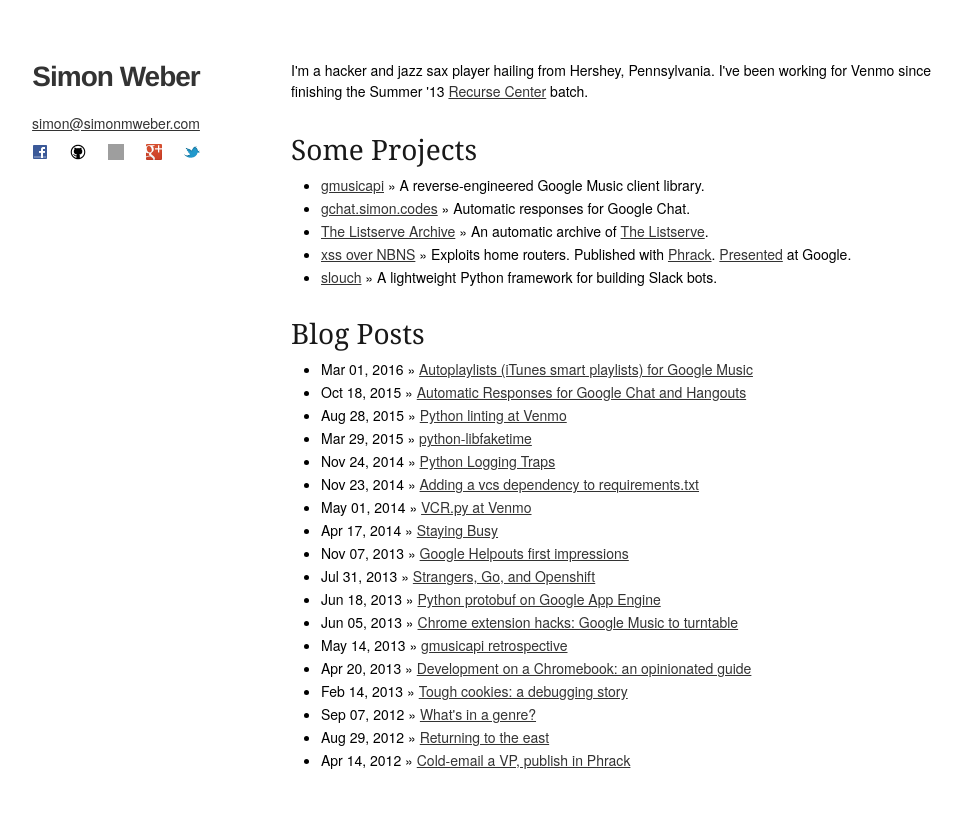
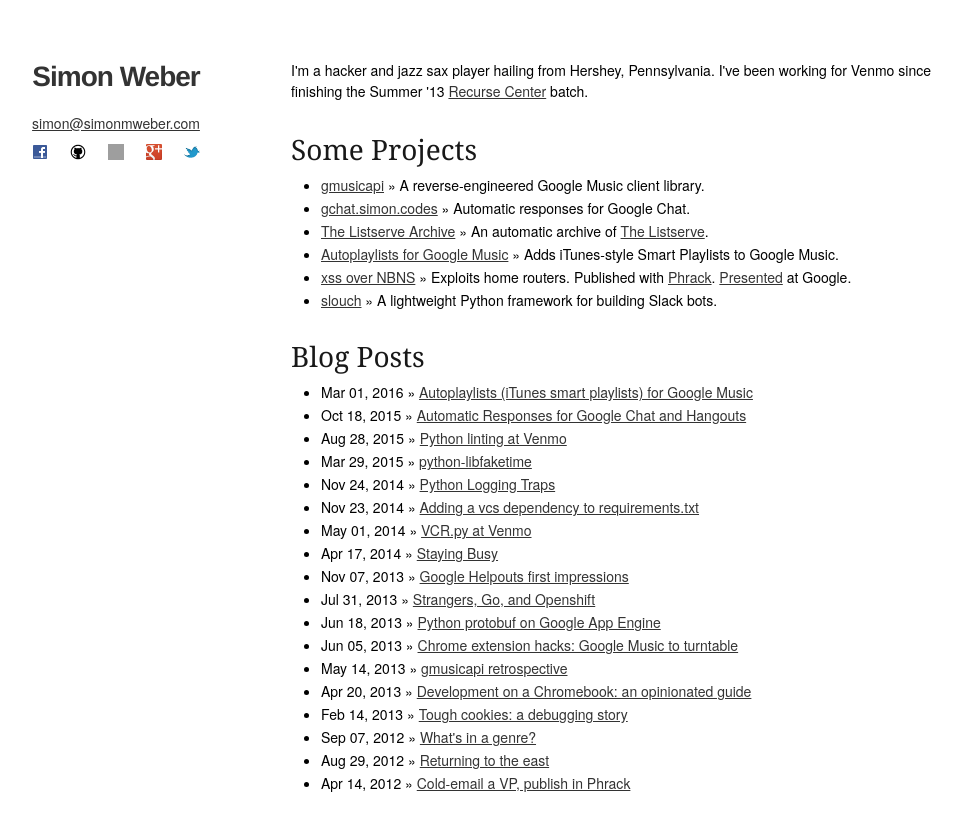
Before and after one commit to simon-weber/simon-weber.github.com, a Jekyll site: the page built from index.html, in a window 1280 px wide. Shown: the top 831 px of the page, without its empty margins (179-1140 px from the left). Built offline with Jekyll 4.4.1, drawn with Linux system fonts in a browser that asks for light colours; grey boxes are pictures that could not be loaded.

Commit message:
add autoplaylists to project list

```diff
--- a/index.html
+++ b/index.html
@@ -21,6 +21,9 @@
         <a href="https://thelistservearchive.com/">The Listserve Archive</a> &raquo; An automatic archive of <a href="http://thelistserve.com">The Listserve</a>.
         </li>
         <li>
+        <a href="https://autoplaylists.simon.codes/">Autoplaylists for Google Music</a> &raquo; Adds iTunes-style Smart Playlists to Google Music.
+        </li>
+        <li>
         <a href="https://github.com/simon-weber/XSS-over-NBNS">xss over NBNS</a> &raquo; Exploits home routers. Published with <a href="http://www.phrack.com/issues.html?issue=68&amp;id=4#article">Phrack</a>. <a href="https://docs.google.com/presentation/d/1grp9hLaYnegWN0rfkZHSfqtYmBme9vtaAoinZmIIqKI/edit">Presented</a> at Google.
         </li>
         <li>
```
